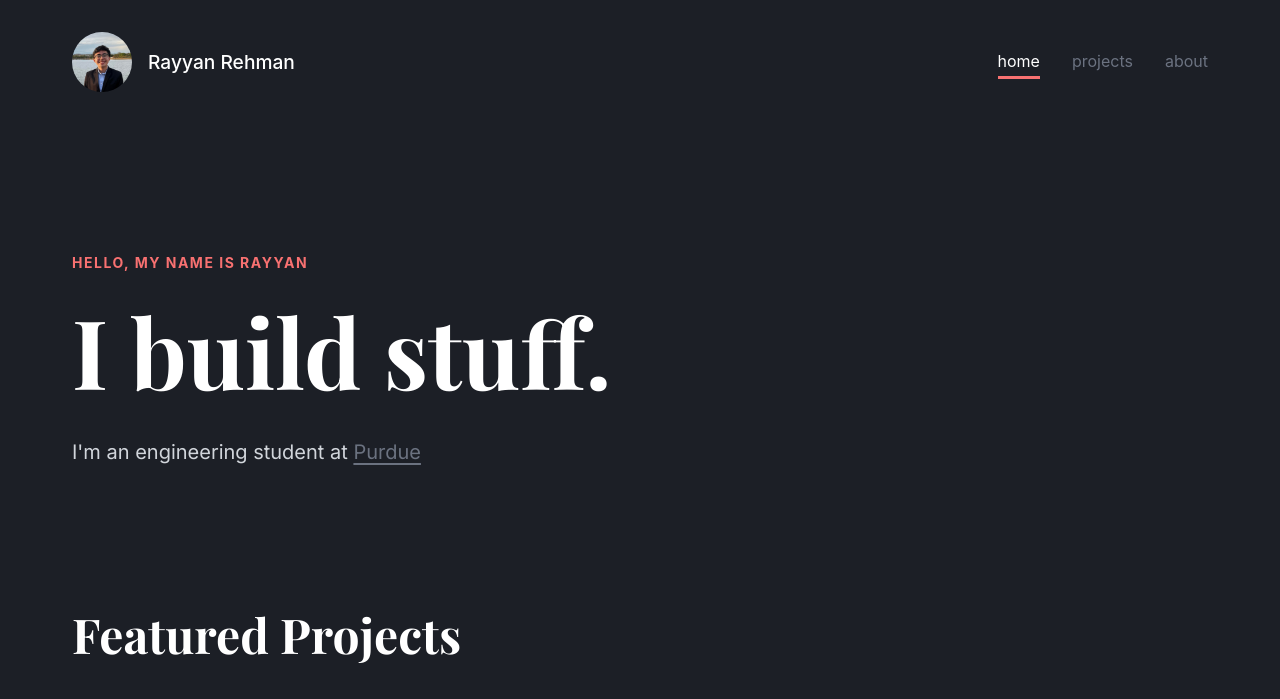
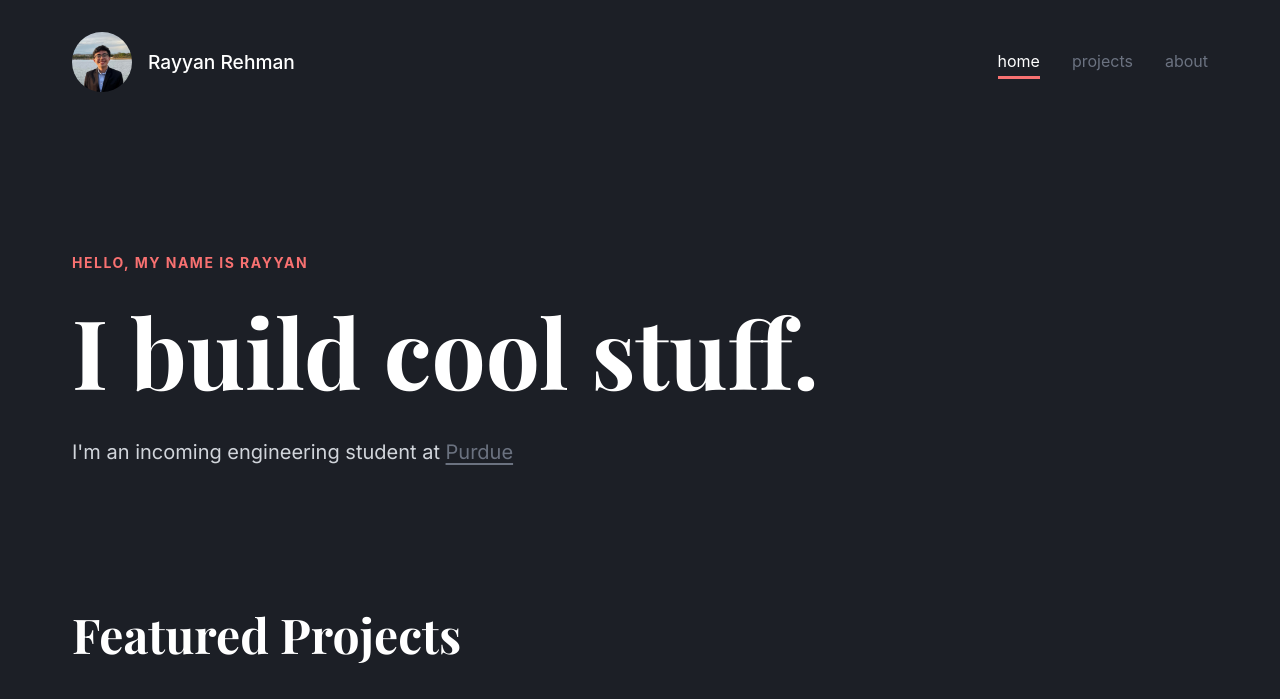
Before and after one commit to nayelr/rayyansite, a plain HTML site: page index.html in a window 1280 px wide. Shown: the top 699 px of the page. Drawn offline with nearby package versions, Linux system fonts and the light colour scheme.

Commit message:
added incoming

```diff
--- a/index.html
+++ b/index.html
@@ -42,9 +42,9 @@
       <section id="home" class="hero">
         <div class="intro">
           <p class="greeting">HELLO, MY NAME IS RAYYAN</p>
-          <h1>I build stuff.</h1>
+          <h1>I build cool stuff.</h1>
           <p class="description">
-            I'm an engineering student at
+            I'm an incoming engineering student at
             <a
               href="https://engineering.purdue.edu/Engr"
               target="_blank"
```
